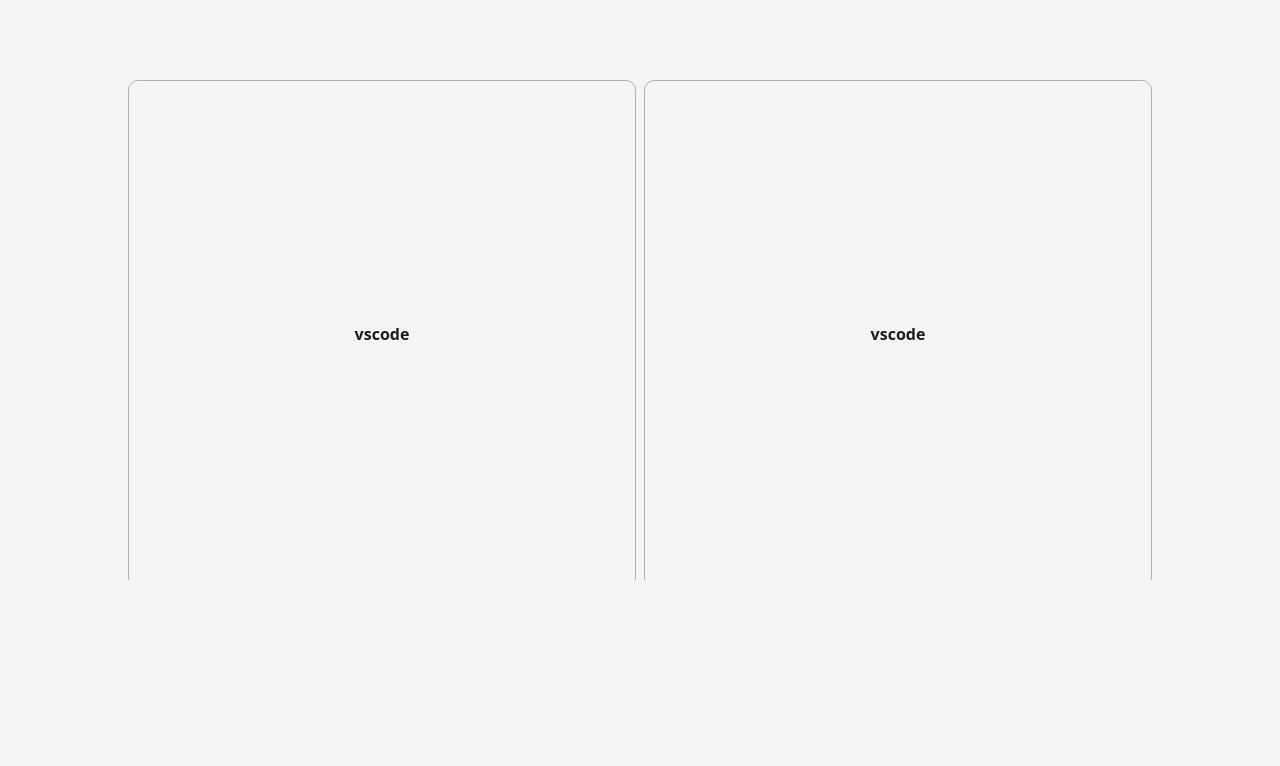
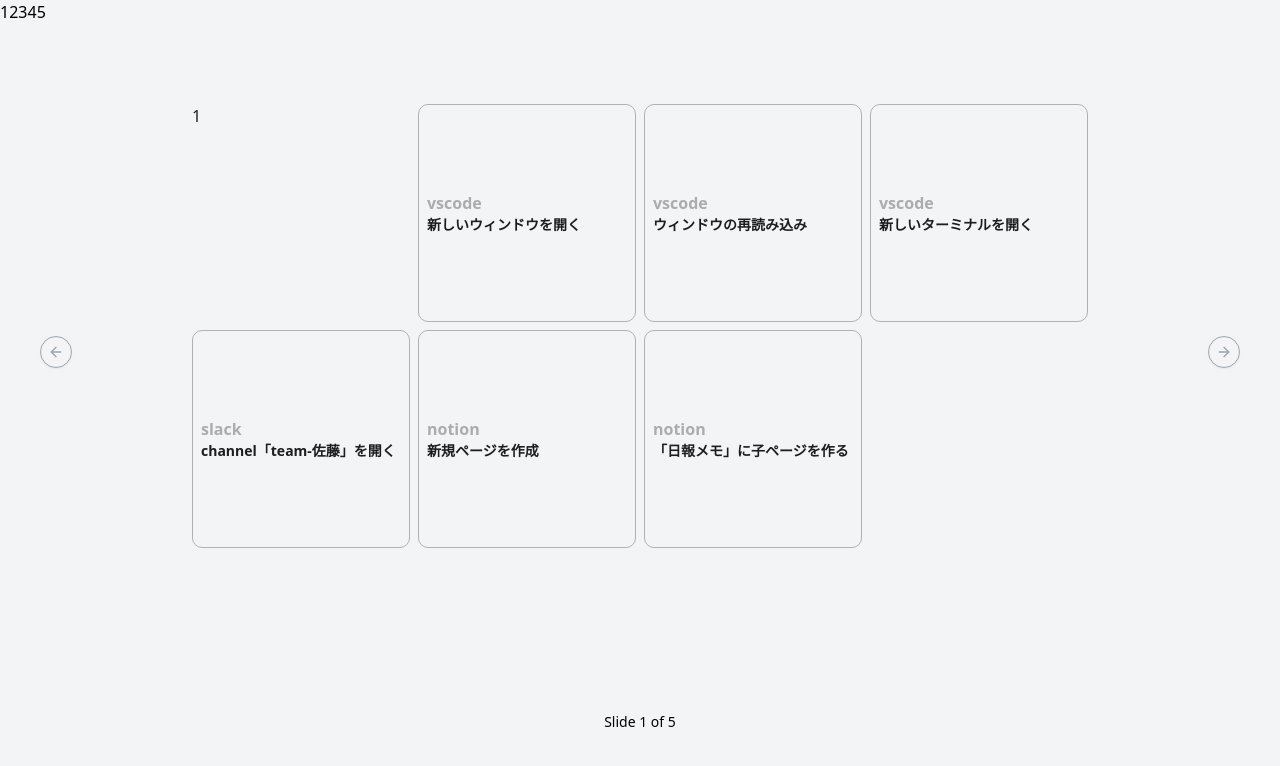
Before and after one commit to kaitokosuge/SmartDevice-web, a React (Vite) app: page / in a window 1280 px wide. Shown: the top 766 px of the page. Built offline with nearby package versions, Linux system fonts and the light colour scheme.

Commit message:
add: button

```diff
--- a/src/App.tsx
+++ b/src/App.tsx
@@ -3,85 +3,87 @@
 	Carousel,
 	CarouselContent,
 	CarouselItem,
-	// CarouselNext,
-	// CarouselPrevious,
+	CarouselNext,
+	CarouselPrevious,
 } from "@/components/ui/carousel";
+import { type CarouselApi } from "@/components/ui/carousel";
+import React from "react";
 
 function App() {
+	const [api, setApi] = React.useState<CarouselApi>();
+	const [current, setCurrent] = React.useState(0);
+	const [count, setCount] = React.useState(0);
+
+	React.useEffect(() => {
+		if (!api) {
+			return;
+		}
+
+		setCount(api.scrollSnapList().length);
+		setCurrent(api.selectedScrollSnap() + 1);
+
+		api.on("select", () => {
+			setCurrent(api.selectedScrollSnap() + 1);
+		});
+	}, [api]);
 	return (
-		<div className="w-screen bg-gray-100 min-h-screen">
-			<Carousel>
-				<CarouselContent className="w-screen mx-auto h-[500px] text-[#1d1d1d] bg-gray-100 mt-20">
-					<CarouselItem className="bg-gray-100 w-full">
-						<div className="md:w-[80%] w-[70%] mx-auto grid grid-cols-2 gap-2">
-							<button className="block border border-[#b1b1b1] rounded-[10px] font-bold aspect-square">
-								vscode
+		<div className="bg-gray-100 min-h-screen">
+			<Carousel
+				setApi={setApi}
+				opts={{
+					align: "start",
+					loop: true,
+				}}>
+				{Array.from({ length: 5 }).map((_, index) => (
+					<button
+						key={index}
+						onClick={() => {
+							api?.scrollTo(index);
+							setCurrent(index + 1);
+						}}>
+						{index + 1}
 					</button>
-							<button className="block border border-[#b1b1b1] rounded-[10px] font-bold aspect-square">
-								vscode
+				))}
+
+				<CarouselContent className="w-screen md:min-h-[600px] min-h-[500px] mx-auto text-[#1d1d1d] bg-gray-100 mt-20">
+					{Array.from({ length: 5 }).map((_, index) => (
+						<CarouselItem key={index} className="bg-gray-100 w-full">
+							<div className="md:w-[70%] w-[75%] mx-auto grid md:grid-cols-4 grid-cols-2 gap-2">
+								{index + 1}
+								<button className="block border p-2 border-[#b1b1b1] text-left rounded-[10px] font-bold aspect-square">
+									<p className="text-[#acacac]">vscode</p>
+									<p className="text-sm">新しいウィンドウを開く</p>
 								</button>
-							<button className="block border border-[#b1b1b1] rounded-[10px] font-bold aspect-square">
-								vscode
+								<button className="block border p-2 border-[#b1b1b1] text-left rounded-[10px] font-bold aspect-square">
+									<p className="text-[#acacac]">vscode</p>
+									<p className="text-sm">ウィンドウの再読み込み</p>
 								</button>
-							<button className="block border border-[#b1b1b1] rounded-[10px] font-bold aspect-square">
-								vscode
+								<button className="block border p-2 border-[#b1b1b1] text-left rounded-[10px] font-bold aspect-square">
+									<p className="text-[#acacac]">vscode</p>
+									<p className="text-sm">新しいターミナルを開く</p>
 								</button>
-							<button className="block border border-[#b1b1b1] rounded-[10px] font-bold aspect-square">
-								vscode
+								<button className="block border p-2 border-[#b1b1b1] text-left rounded-[10px] font-bold aspect-square">
+									<p className="text-[#acacac]">slack</p>
+									<p className="text-sm">channel「team-佐藤」を開く</p>
 								</button>
-							<button className="block border border-[#b1b1b1] rounded-[10px] font-bold aspect-square">
-								vscode
+								<button className="block border p-2 border-[#b1b1b1] text-left rounded-[10px] font-bold aspect-square">
+									<p className="text-[#acacac]">notion</p>
+									<p className="text-sm">新規ページを作成</p>
+								</button>
+								<button className="block border p-2 border-[#b1b1b1] text-left rounded-[10px] font-bold aspect-square">
+									<p className="text-[#acacac]">notion</p>
+									<p className="text-sm">「日報メモ」に子ページを作る</p>
 								</button>
 							</div>
 						</CarouselItem>
-					<CarouselItem className="bg-gray-100 w-full">
-						<div className="md:w-[80%] w-[70%] mx-auto grid grid-cols-2 gap-2">
-							<button className="block border border-[#b1b1b1] rounded-[10px] font-bold aspect-square">
-								slack
-							</button>
-							<button className="block border border-[#b1b1b1] rounded-[10px] font-bold aspect-square">
-								slack
-							</button>
-							<button className="block border border-[#b1b1b1] rounded-[10px] font-bold aspect-square">
-								slack
-							</button>
-							<button className="block border border-[#b1b1b1] rounded-[10px] font-bold aspect-square">
-								slack
-							</button>
-							<button className="block border border-[#b1b1b1] rounded-[10px] font-bold aspect-square">
-								slack
-							</button>
-							<button className="block border border-[#b1b1b1] rounded-[10px] font-bold aspect-square">
-								slack
-							</button>
+					))}
+				</CarouselContent>
+				<CarouselPrevious className="absolute md:left-10 left-1 text-gray-400" />
+				<CarouselNext className="absolute md:right-10 right-1 text-gray-400" />
+			</Carousel>
+			<div className="py-2 text-center text-sm text-muted-foreground">
+				Slide {current} of {count}
 			</div>
-					</CarouselItem>
-					<CarouselItem className="bg-gray-100 w-full">
-						<div className="md:w-[80%] w-[70%] mx-auto grid grid-cols-2 gap-2">
-							<button className="block border border-[#b1b1b1] rounded-[10px] font-bold aspect-square">
-								notion
-							</button>
-							<button className="block border border-[#b1b1b1] rounded-[10px] font-bold aspect-square">
-								notion
-							</button>
-							<button className="block border border-[#b1b1b1] rounded-[10px] font-bold aspect-square">
-								notion
-							</button>
-							<button className="block border border-[#b1b1b1] rounded-[10px] font-bold aspect-square">
-								notion
-							</button>
-							<button className="block border border-[#b1b1b1] rounded-[10px] font-bold aspect-square">
-								notion
-							</button>
-							<button className="block border border-[#b1b1b1] rounded-[10px] font-bold aspect-square">
-								notion
-							</button>
-						</div>
-					</CarouselItem>
-				</CarouselContent>
-				{/* <CarouselPrevious className="absolute left-1 text-gray-400" />
-				<CarouselNext /> */}
-			</Carousel>
 		</div>
 	);
 }
```
Lines whose indentation alone changed are shown as unchanged.
